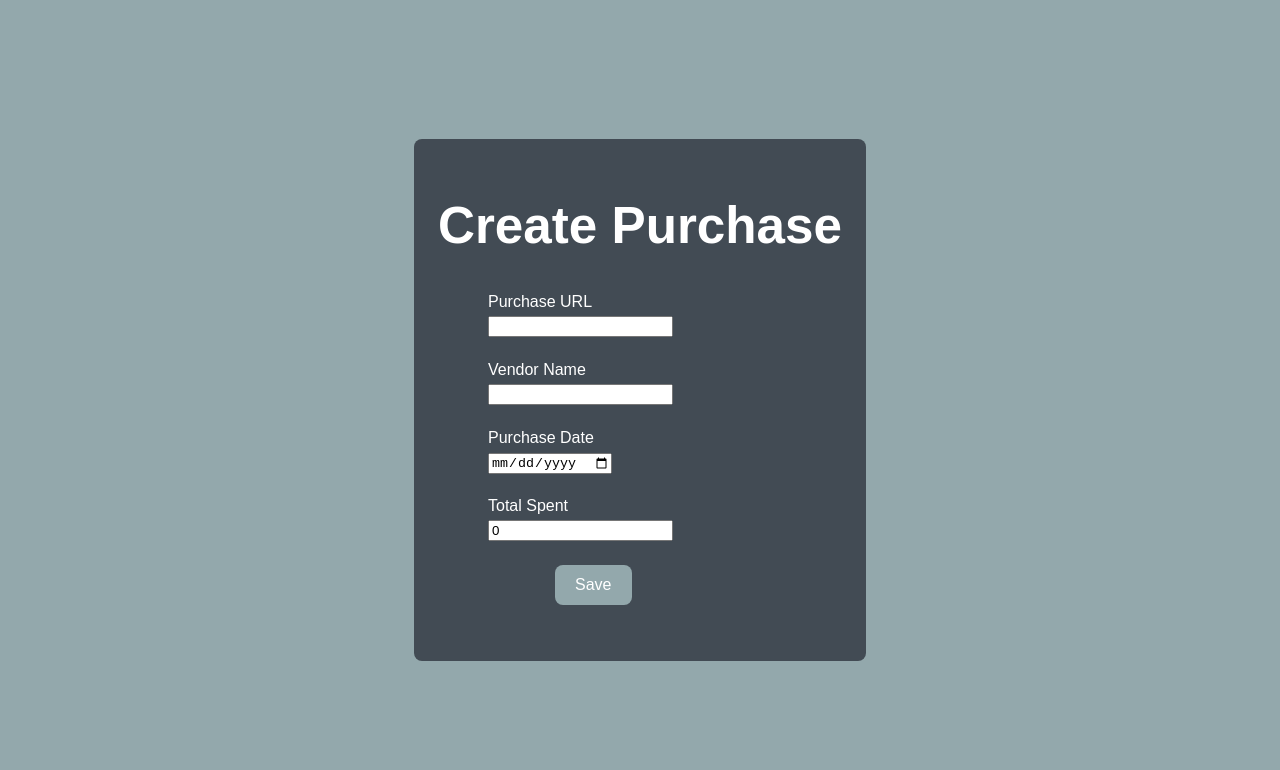
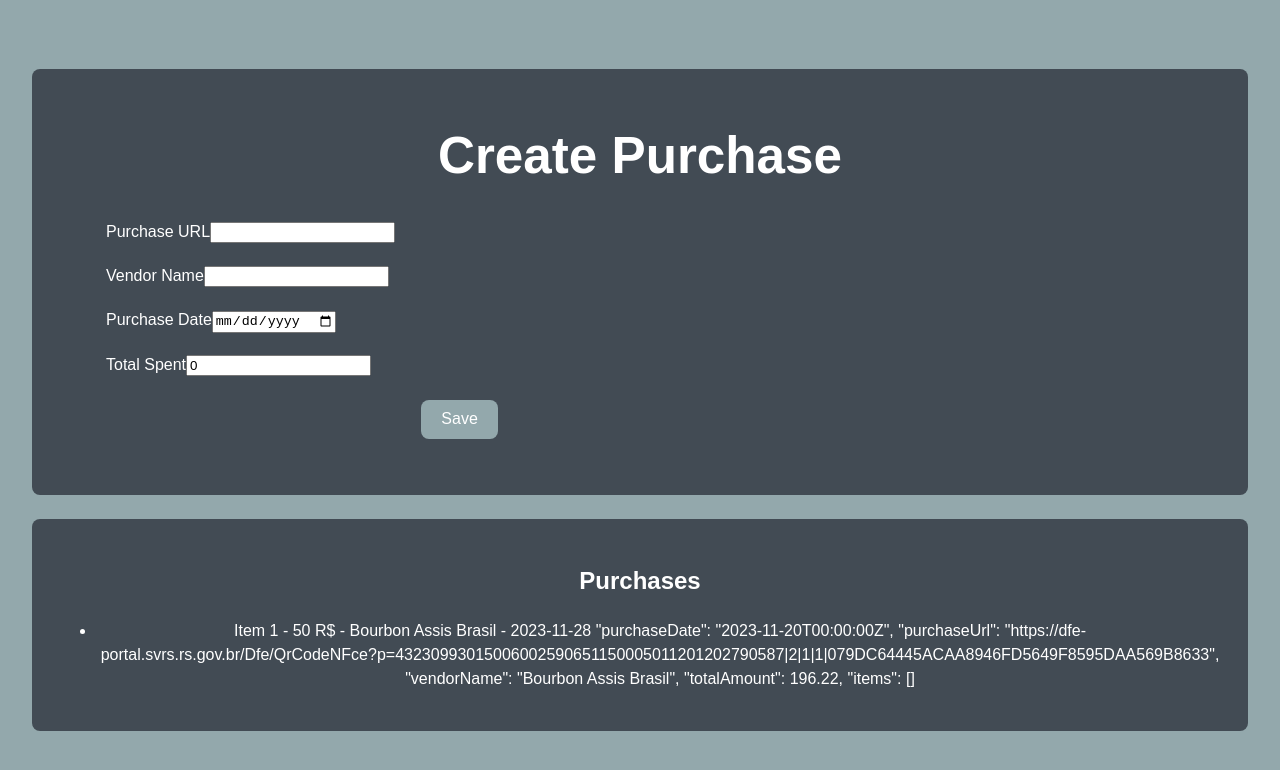
Before and after one commit to hiramfernandes/react-purchases, a React (Vite) app: page / in a window 1280 px wide. Shown: the top 770 px of the page. Built offline with nearby package versions, Linux system fonts and the light colour scheme.

Commit message:
Added Purchases List Placeholder

```diff
--- a/src/components/purchases/CreatePurchase.jsx
+++ b/src/components/purchases/CreatePurchase.jsx
@@ -3,6 +3,24 @@ import './CreatePurchase.css';
 import { useState } from 'react'
 
 const CreatePurchase = () => {
+    const DUMMY_PURCHASES = [
+        {
+            "id": "655bc864a924696403ac1d45",
+            "purchaseDate": "2023-11-20T00:00:00Z",
+            "purchaseUrl": "https://dfe-portal.svrs.rs.gov.br/Dfe/QrCodeNFce?p=43230993015006002590651150005011201202790587|2|1|1|079DC64445ACAA8946FD5649F8595DAA569B8633",
+            "vendorName": "Bourbon Assis Brasil",
+            "totalAmount": 196.22,
+        },
+        {
+            "id": "655bc864a924696403ac1d45",
+            "purchaseDate": "2023-11-20T00:00:00Z",
+            "purchaseUrl": "https://dfe-portal.svrs.rs.gov.br/Dfe/QrCodeNFce?p=43230993015006002590651150005011201202790587|2|1|1|079DC64445ACAA8946FD5649F8595DAA569B8633",
+            "vendorName": "Bourbon Assis Brasil",
+            "totalAmount": 196.22,
+            "items": []
+        }
+    ];
+
     const [purchaseUrl, setPurchaseUrl] = useState();
     const [purchaseDate, setPurchaseDate] = useState();
     const [vendor, setVendor] = useState();
@@ -67,6 +85,7 @@ const CreatePurchase = () => {
     }
 
     return (
+        <div className='main'>
             <div className='createExpense__placeholder'>
                 <h1>Create Purchase</h1>
                 <form onSubmit={submitHandler} className='createExpense__form'>
@@ -91,6 +110,24 @@ const CreatePurchase = () => {
                     </div>
                 </form>
             </div>
+
+            <br />
+
+            <div className='createExpense__placeholder'>
+                <h2>Purchases</h2>
+                <ul>
+                    <li className='expense-item'>
+                        Item 1 - 50 R$ - Bourbon Assis Brasil - 2023-11-28
+
+                        "purchaseDate": "2023-11-20T00:00:00Z",
+                        "purchaseUrl": "https://dfe-portal.svrs.rs.gov.br/Dfe/QrCodeNFce?p=43230993015006002590651150005011201202790587|2|1|1|079DC64445ACAA8946FD5649F8595DAA569B8633",
+                        "vendorName": "Bourbon Assis Brasil",
+                        "totalAmount": 196.22,
+                        "items": []
+                    </li>
+                </ul>
+            </div>
+        </div>
     );
 };
 
```
Lines whose indentation alone changed are shown as unchanged.
